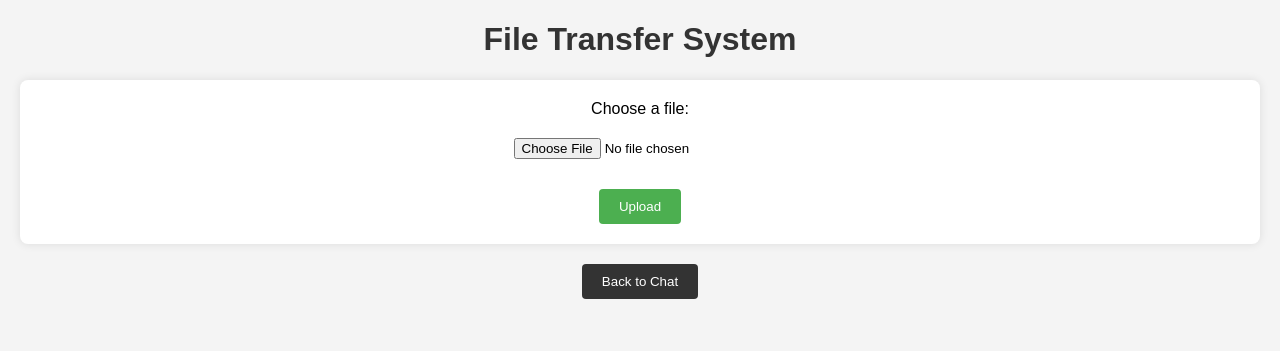
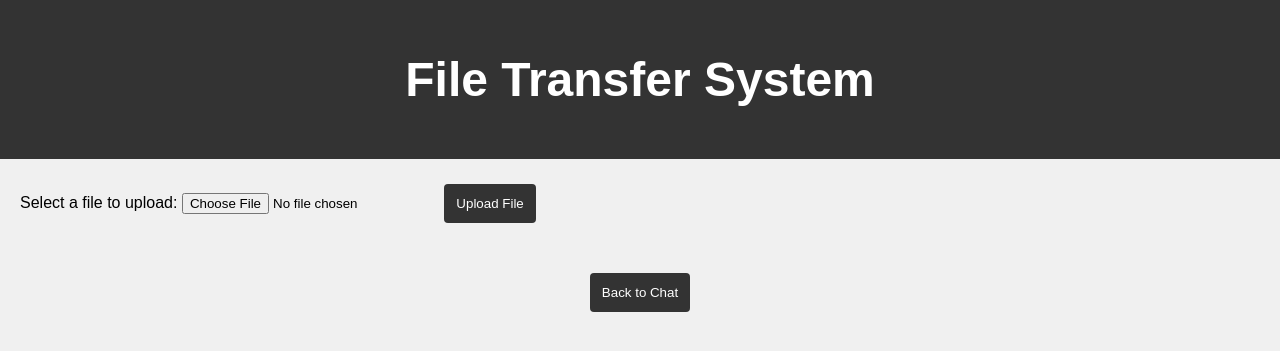
Before and after one commit to LaukikJahir/Secure-Chat-and-Data-Transfer-System-via-Robot-Verification, a Flask app: page /file_transfer in a window 1280 px wide. Shown: the top 351 px of the page. Run offline with Flask 3, Linux system fonts and the light colour scheme.

Commit message:
file_transfer.html

```diff
--- a/templates/file_transfer.html
+++ b/templates/file_transfer.html
@@ -7,83 +7,95 @@
     <style>
         body {
             font-family: 'Arial', sans-serif;
-            background-color: #f4f4f4;
+            margin: 0;
+            padding: 0;
+            box-sizing: border-box;
+            background-color: #f0f0f0;
+        }
+
+        header {
+            background-color: #333;
+            color: white;
+            padding: 20px;
+            text-align: center;
+            font-size: 1.5em;
+        }
+
+        #file-upload,
+        #shared-files {
+            margin: 20px;
+        }
+
+        #shared-files {
+            display: flex;
+            flex-wrap: wrap;
+        }
+
+        .file-card {
+            border: 1px solid #ccc;
+            padding: 10px;
+            margin: 10px;
+            border-radius: 4px;
+            background-color: white;
+            box-shadow: 0 0 10px rgba(0, 0, 0, 0.1);
+        }
+
+        #buttons {
             text-align: center;
             margin: 20px;
         }
 
-        h1 {
-            color: #333;
-        }
-
-        form {
-            margin-top: 20px;
-            background-color: #fff;
-            padding: 20px;
-            border-radius: 8px;
-            box-shadow: 0 0 10px rgba(0, 0, 0, 0.1);
-        }
-
-        label {
-            display: block;
-            margin-bottom: 10px;
-        }
-
-        input[type="file"] {
-            padding: 10px;
-            margin-bottom: 20px;
-        }
-
         button {
-            background-color: #4caf50;
-            color: #fff;
-            padding: 10px 20px;
+            padding: 12px;
+            margin: 5px;
+            cursor: pointer;
+            background-color: #333;
+            color: white;
             border: none;
-            border-radius: 4px;
-            cursor: pointer;
-        }
-
-        img {
-            max-width: 100%;
-            height: auto;
-            margin-top: 20px;
-            border-radius: 8px;
-            box-shadow: 0 0 10px rgba(0, 0, 0, 0.1);
-        }
-
-        a button {
-            background-color: #333;
-            color: #fff;
-            padding: 10px 20px;
-            text-decoration: none;
-            display: inline-block;
-            margin-top: 20px;
             border-radius: 4px;
         }
     </style>
 </head>
 <body>
+
+<header>
     <h1>File Transfer System</h1>
+</header>
 
-    {% if error %}
-        <p style="color: red;">{{ error }}</p>
-    {% endif %}
+<div id="file-upload">
+    <form action="/file_transfer" method="post" enctype="multipart/form-data">
+        <label for="file">Select a file to upload:</label>
+        <input type="file" name="file" id="file" accept=".pdf, .png, .jpg, .jpeg, .gif" required>
+        <button type="submit">Upload File</button>
+    </form>
+</div>
 
-    <form method="post" enctype="multipart/form-data">
-        <label for="file">Choose a file:</label>
-        <input type="file" name="file" id="file" accept=".pdf, .png, .jpg, .jpeg, .gif">
-        <br>
-        <button type="submit">Upload</button>
-    </form>
+<div id="shared-files">
+    {% for file in shared_files %}
+        <div class="file-card">
+            <p><strong>{{ file.username }}</strong> shared:</p>
+            <p>{{ file.filename }}</p>
+            <a href="{{ file.file_path }}" target="_blank" download>Download</a>
+        </div>
+    {% endfor %}
+</div>
 
-    {% if image_preview %}
-        <h2>Image Preview:</h2>
-        <img src="{{ image_preview }}" alt="Image Preview">
-    {% endif %}
+<div id="buttons">
+    <!-- Add a new button to go back to the chat system -->
+    <button onclick="goToChat()">Back to Chat</button>
+</div>
 
-    <!-- Button to redirect back to chat -->
-    <a href="{{ url_for('chat') }}">
-        <button>Back to Chat</button>
-    </a>
+<script>
+    // Your existing JavaScript code
+
+    // Function to redirect to the chat system
+    function goToChat() {
+        window.location.href = '/chat';
+    }
+</script>
+
 </body>
 </html>
+
+</body>
+</html>
```
